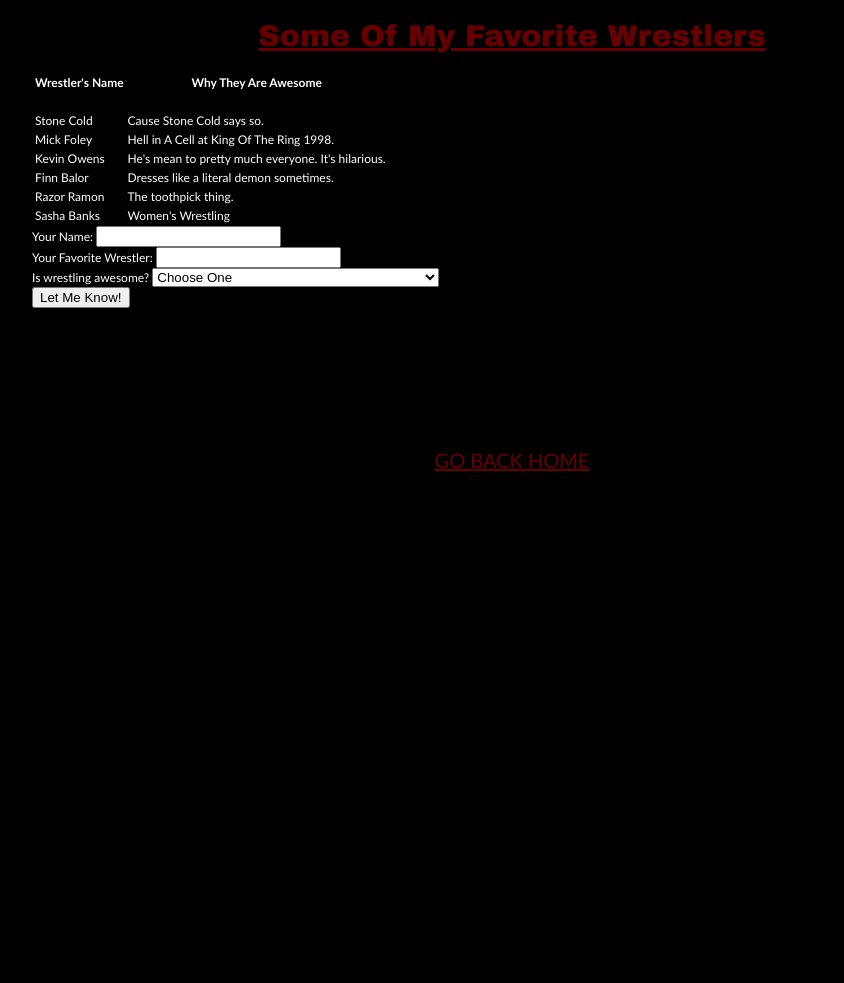
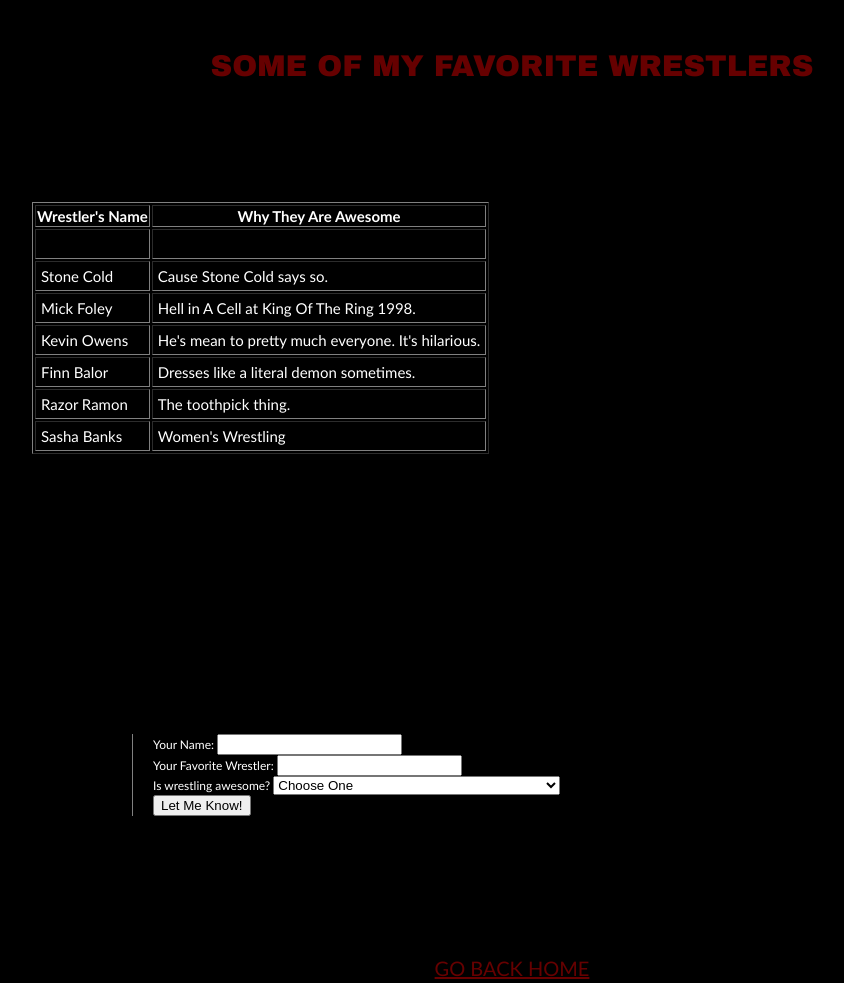
Before and after one commit to bashaliora/bashaliora.github.io, a plain HTML site: page favorites.html in a window 1280 px wide. Shown: the whole page, without its empty margins (128-972 px from the left). Before the commit the page ends 800 px from the top, so only its background shows below. Drawn offline with Linux system fonts and the light colour scheme.

Commit message:
formatted table and form to be positioned side by side

```diff
--- a/favorites.html
+++ b/favorites.html
@@ -6,8 +6,8 @@
 	</head>
 	<body>
 	<div id="page-wrap">
-		<h1><u>Some Of My Favorite Wrestlers</u></h1>
-	<table>
+		<h1 id="favorites-header">Some Of My Favorite Wrestlers</h1>
+	<table border="1">
 		<tr>
 			<th>Wrestler's Name</th>
 			<th>Why They Are Awesome</th>
--- a/styles.css
+++ b/styles.css
@@ -100,3 +100,32 @@ nav {
 	text-align: center;
 	padding-top: 40px;
 }
+
+table {
+	margin-top: 100px;
+	margin-bottom: 100px;
+	display: inline-block;
+	vertical-align: top;
+	min-width: 30%;
+	font-size: 15px;
+}
+
+td {
+	padding: 5px;
+}
+
+#favorites-header {
+	margin-top: 50px;
+	text-transform: uppercase;
+	font-size: 30px;
+}
+
+form {
+	border-left: 1px solid #808080;
+	display: inline-block;
+	vertical-align: top;
+	min-width: 30%;
+	margin-left: 100px;
+	padding-left: 20px;
+	margin-top: 180px;
+}
```
